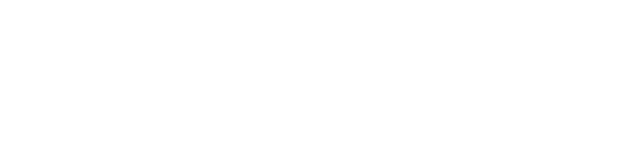
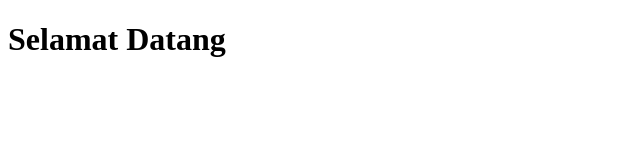
Before and after one commit to larven313/sehat-in, a plain HTML site: page index.html in a window 1280 px wide. Shown: the whole page, without its empty margins (0-640 px from the left). Drawn offline with Linux system fonts and the light colour scheme.

Commit message:
menambahkan h1

```diff
--- a/index.html
+++ b/index.html
@@ -6,5 +6,7 @@
     <meta name="viewport" content="width=device-width, initial-scale=1.0" />
     <title>Landing Page</title>
   </head>
-  <body></body>
+  <body>
+    <h1>Selamat Datang</h1>
+  </body>
 </html>
```
